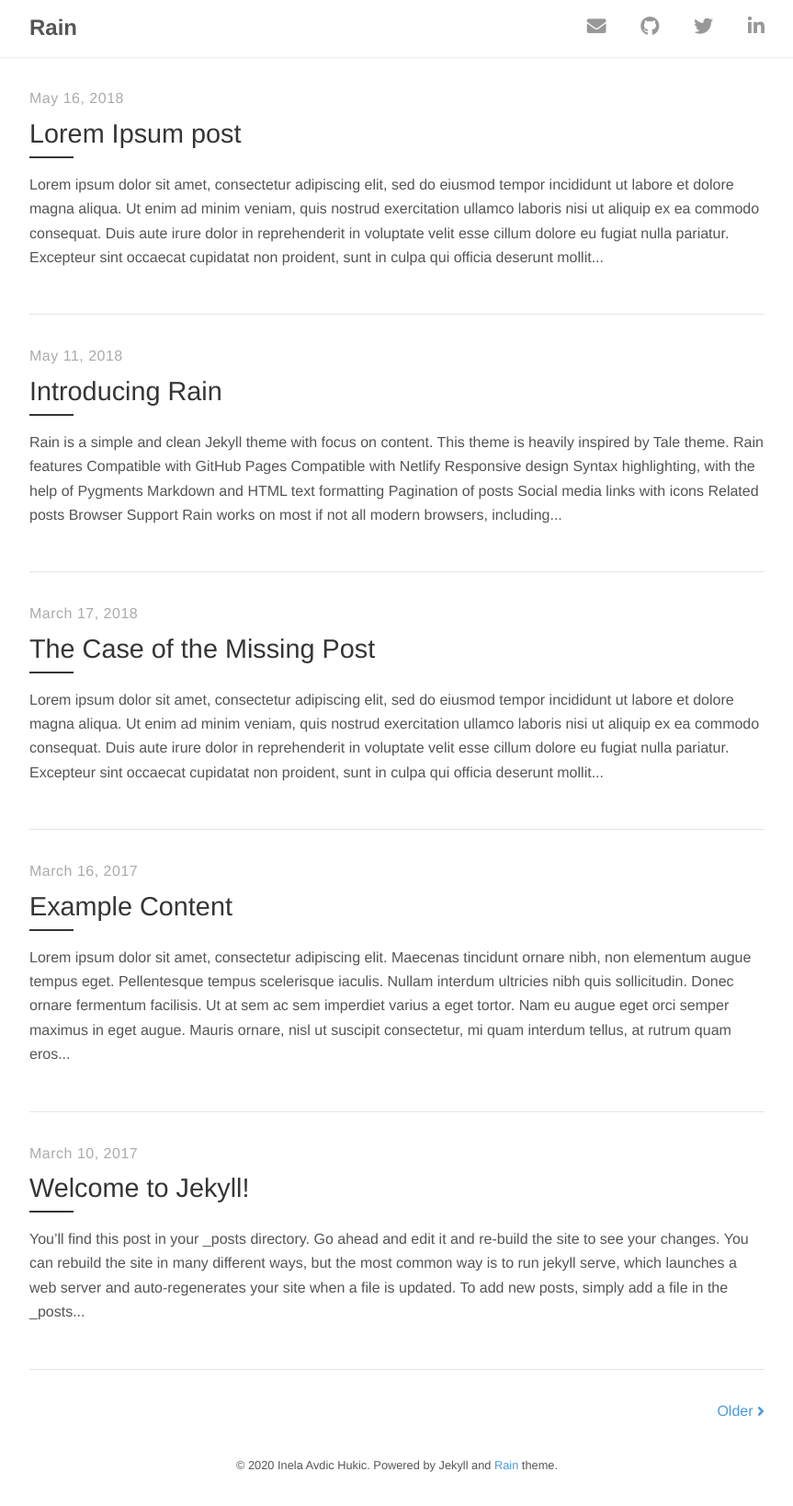
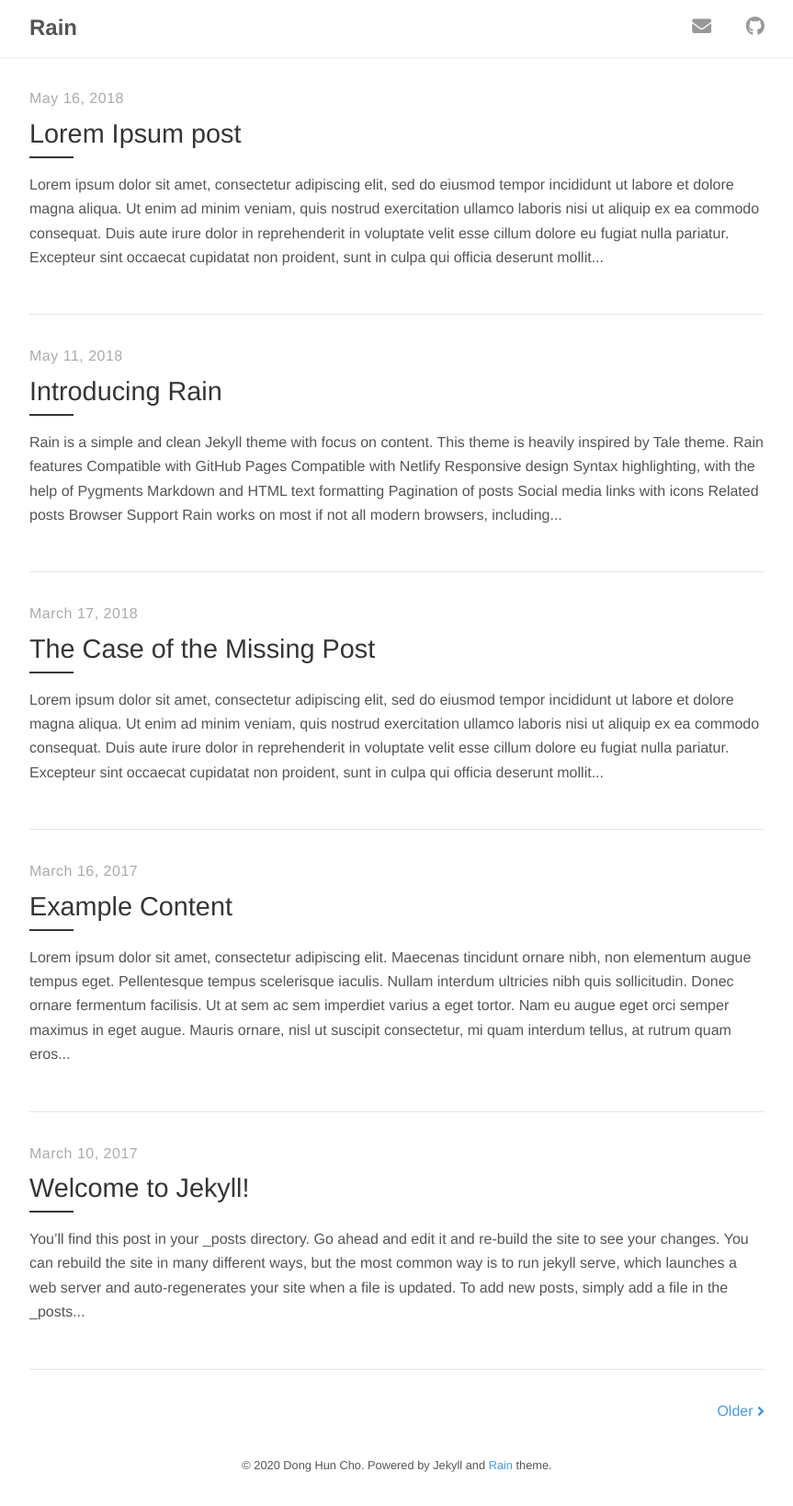
Before and after one commit to johun204/johun204.github.io, a Jekyll site: the page built from index.html, in a window 1280 px wide. Shown: the whole page at 92% size, without its empty margins (208-1071 px from the left). Built offline with Jekyll 4.4.1, drawn with Linux system fonts in a browser that asks for light colours; nearby versions of some CDN libraries; the list of posts is cut into pages by our own code.

Commit message:
Update _config.yml

```diff
--- a/_config.yml
+++ b/_config.yml
@@ -1,13 +1,13 @@
 # Site settings
 title:          Rain
 description:    "Rain is a simple and clean Jekyll theme with focus on content."
-url:            https://github.com/inelaah/rain
+url:            https://github.com/johun204
 
 # Author
 author:
-  name:         Inela Avdic Hukic
-  email:        inelaah@gmail.com
-  url:          https://inelaah.com
+  name:         Dong Hun Cho
+  email:        johun204@gmail.com
+  url:          https://johun204.github.io
 
 # Build settings
 markdown:       kramdown
@@ -34,7 +34,5 @@ related_posts_section:
 
 # Links to social media
 social:
-  email: inelaah@gmail.com
-  github: https://github.com/inelaah
-  twitter: https://twitter.com
-  linkedin: https://ba.linkedin.com/in/inela-avdic-hukic-322354131
+  email: johun204@gmail.com
+  github: https://github.com/johun204
```
